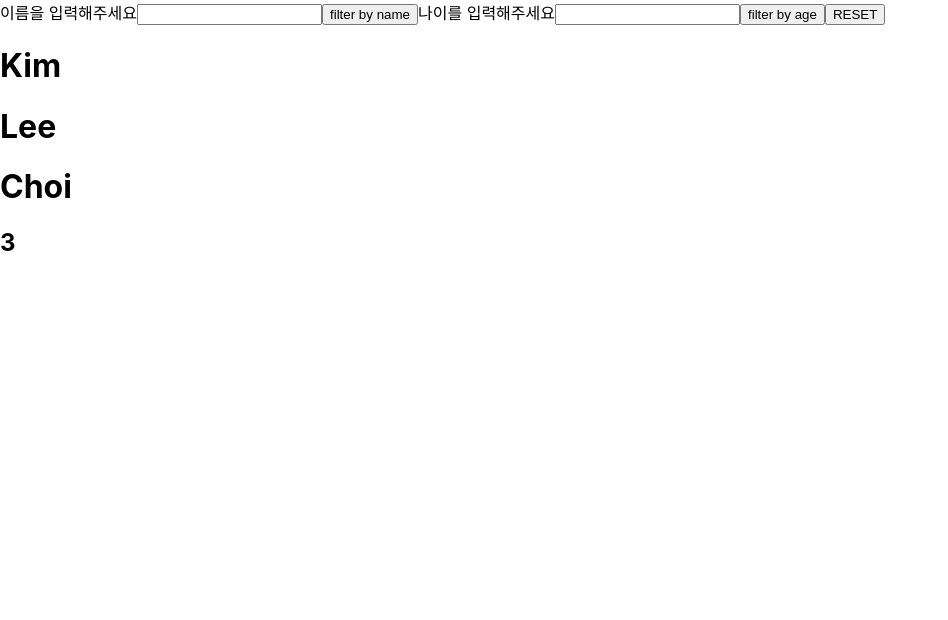
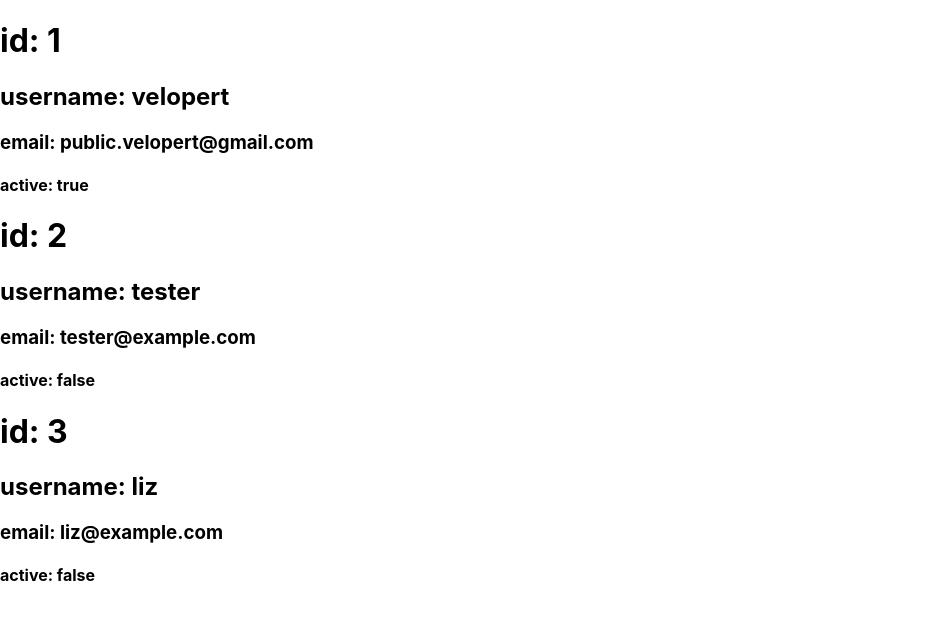
Before and after one commit to hoon2hooni/learn-useRef-useMemo-useReducer, a React (Create React App) app: page / in a window 1280 px wide. Shown: the top 620 px of the page, without its empty margins (0-948 px from the left). Built offline with nearby package versions, Linux system fonts and the light colour scheme.

Commit message:
feat: show User lists with userReducer

```diff
--- a/src/App.tsx
+++ b/src/App.tsx
@@ -1,15 +1,78 @@
-import Input from "./components/Input";
+import React, { useRef, useReducer, Dispatch } from "react";
 import Users from "./components/Users";
-import { AppContextProvider } from "./AppContext";
-import "./App.css";
+import initialState, { State, User } from "./constants/initialState";
+import users from "./constants/users";
+
+type Users = typeof users;
+
+type Action =
+  | { type: "TYPE_USERID"; payload: string }
+  | { type: "TYPE_EMAIL"; payload: string }
+  | { type: "SHOW_ACTIVE_USERS" }
+  | { type: "RESET" }
+  | { type: "CREATE_A_USER"; payload: User }
+  | { type: "DELETE_A_USER"; payload: number };
+
+type AppDispatch = Dispatch<Action>;
+interface IContext {
+  state: State;
+  dispatch: AppDispatch;
+}
+
+const countActiveUser = (users: Users) =>
+  users.filter((user) => user.active).length;
+
+const appReducer = (state: State, action: Action) => {
+  switch (action.type) {
+    case "RESET": {
+      return {
+        ...initialState,
+      };
+    }
+    case "SHOW_ACTIVE_USERS": {
+      return {
+        ...state,
+        users: state.users.filter(({ active }) => active),
+        count: countActiveUser(state.users),
+      };
+    }
+    case "TYPE_EMAIL": {
+      return {
+        ...state,
+        emailInput: action.payload,
+      };
+    }
+    case "TYPE_USERID": {
+      return {
+        ...state,
+        id: action.payload,
+      };
+    }
+    case "CREATE_A_USER": {
+      return {
+        ...state,
+        users: [...state.users, action.payload],
+        count: state.count + 1,
+      };
+    }
+    case "DELETE_A_USER": {
+      return {
+        ...state,
+        users: state.users.filter(({ id }) => id !== action.payload),
+        count: state.count - 1,
+      };
+    }
+    default: {
+      throw new Error("없는 Action입니다.");
+    }
+  }
+};
 
 function App() {
+  const [state, dispatch] = useReducer(appReducer, initialState);
   return (
     <>
-      <AppContextProvider>
-        <Input />
-        <Users />
-      </AppContextProvider>
+      <Users users={state.users} />
     </>
   );
 }
--- a/src/AppContext.tsx
+++ /dev/null
@@ -1,59 +0,0 @@
-import React, { createContext, useReducer, Dispatch, useContext } from "react";
-import initialState from "./constants/initialState";
-import "./App.css";
-
-type Action =
-  | { type: "COUNT" }
-  | { type: "FILTER_BY_AGE"; limit: number }
-  | { type: "FILTER_BY_NAME"; name: string }
-  | { type: "RESET" };
-type AppDispatch = Dispatch<Action>;
-
-interface IState {
-  state: typeof initialState;
-  dispatch: AppDispatch;
-}
-
-export const AppContext = createContext<IState | null>(null);
-const reducer = (state: typeof initialState, action: Action) => {
-  switch (action.type) {
-    case "COUNT":
-      return {
-        ...state,
-        count: state.users.length,
-      };
-    case "FILTER_BY_AGE": {
-      return {
-        ...state,
-        users: initialState.users.filter(({ age }) => age > action.limit),
-      };
-    }
-    case "FILTER_BY_NAME": {
-      console.log(initialState);
-      return {
-        ...state,
-        users: initialState.users.filter(({ username }) =>
-          username.includes(action.name)
-        ),
-      };
-    }
-    case "RESET":
-      return {
-        ...initialState,
-      };
-  }
-};
-
-export const AppContextProvider: React.FC<{}> = ({ children }) => {
-  const [state, dispatch] = useReducer(reducer, initialState);
-  const value = { state, dispatch };
-  return <AppContext.Provider value={value}>{children}</AppContext.Provider>;
-};
-
-export const useGetContext = () => {
-  const context = useContext(AppContext);
-  if (context === null) {
-    throw new Error("useContext must be used within a AppProvider");
-  }
-  return context;
-};
--- a/src/components/Input.tsx
+++ /dev/null
@@ -1,53 +0,0 @@
-import React, { useState } from "react";
-import { useGetContext } from "../AppContext";
-
-const Input: React.FC<{}> = () => {
-  const { dispatch } = useGetContext();
-  const [value, setValue] = useState("");
-  const [ageValue, setAgeValue] = useState<string>("");
-  const NAME_LABEL = "name";
-  const AGE_LABEL = "age";
-  return (
-    <div>
-      <label htmlFor={NAME_LABEL}>이름을 입력해주세요</label>
-      <input
-        id={NAME_LABEL}
-        value={value}
-        onChange={(e) => setValue(e.target.value)}
-      ></input>
-      <button
-        onClick={() => {
-          dispatch({ type: "FILTER_BY_NAME", name: value });
-          dispatch({ type: "COUNT" });
-        }}
-      >
-        filter by name
-      </button>
-      <label htmlFor={AGE_LABEL}>나이를 입력해주세요</label>
-      <input
-        id={AGE_LABEL}
-        value={ageValue.toString()}
-        onChange={(e) => setAgeValue(e.target.value)}
-      ></input>
-      <button
-        onClick={() => {
-          dispatch({ type: "FILTER_BY_AGE", limit: parseInt(ageValue) });
-          dispatch({ type: "COUNT" });
-        }}
-      >
-        {" "}
-        filter by age{" "}
-      </button>
-      <button
-        onClick={() => {
-          dispatch({ type: "RESET" });
-        }}
-      >
-        {" "}
-        RESET{" "}
-      </button>
-    </div>
-  );
-};
-
-export default Input;
--- a/src/components/Users.tsx
+++ b/src/components/Users.tsx
@@ -1,15 +1,18 @@
 import React from "react";
-import { useGetContext } from "../AppContext";
-
-const Users: React.FC<{}> = () => {
-  const { state } = useGetContext();
+import { User } from "../constants/initialState";
+const Users: React.FC<{ users: User[] }> = ({ users }) => {
   return (
     <div>
-      {state.users.map(({ username }) => (
-        <h1>{username}</h1>
+      {users.map(({ id, username, email, active }: User) => (
+        <>
+          <h1>{`id: ${id}`}</h1>
+          <h2>{`username: ${username}`}</h2>
+          <h3>{`email: ${email}`}</h3>
+          <h4>{`active: ${active}`}</h4>
+        </>
       ))}
-      <h2>{state?.count !== 0 ? state?.count : "인원이 없습니다"}</h2>
     </div>
   );
 };
+
 export default Users;
--- a/src/constants/initialState.ts
+++ b/src/constants/initialState.ts
@@ -1,29 +1,11 @@
+import users from "./users";
+
 const initialState = {
-  users: [
-    {
-      id: 1,
-      username: "Kim",
-      age: 20,
-      active: false,
-    },
-    {
-      id: 2,
-      username: "Lee",
-      age: 30,
-      active: false,
-    },
-    {
-      id: 3,
-      username: "Choi",
-      age: 50,
-      active: false,
-    },
-  ],
-  inputs: {
-    username: "",
-    age: 0,
-  },
-  count: 3,
+  users,
+  count: users.length,
+  emailInput: "",
+  idInput: "",
 };
-
+export type User = typeof initialState.users[0];
+export type State = typeof initialState;
 export default initialState;
--- /dev/null
+++ b/src/constants/users.ts
@@ -0,0 +1,22 @@
+const users = [
+  {
+    id: 1,
+    username: "velopert",
+    email: "public.velopert@gmail.com",
+    active: true,
+  },
+  {
+    id: 2,
+    username: "tester",
+    email: "tester@example.com",
+    active: false,
+  },
+  {
+    id: 3,
+    username: "liz",
+    email: "liz@example.com",
+    active: false,
+  },
+];
+
+export default users;
```
Also changed, not shown: package.json (+5 -2 lines), 1 other file (tests, documents, lock files or other folders).
